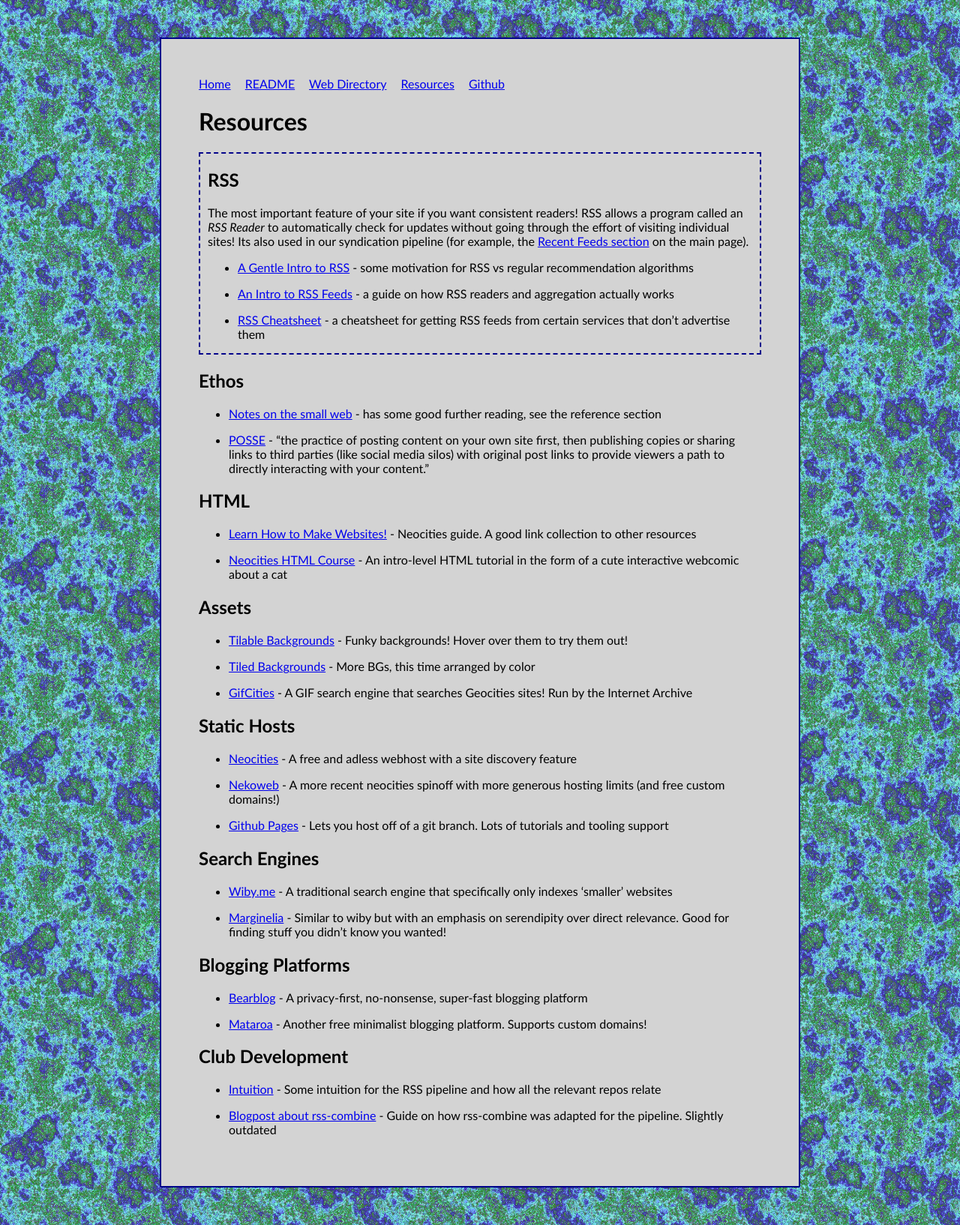
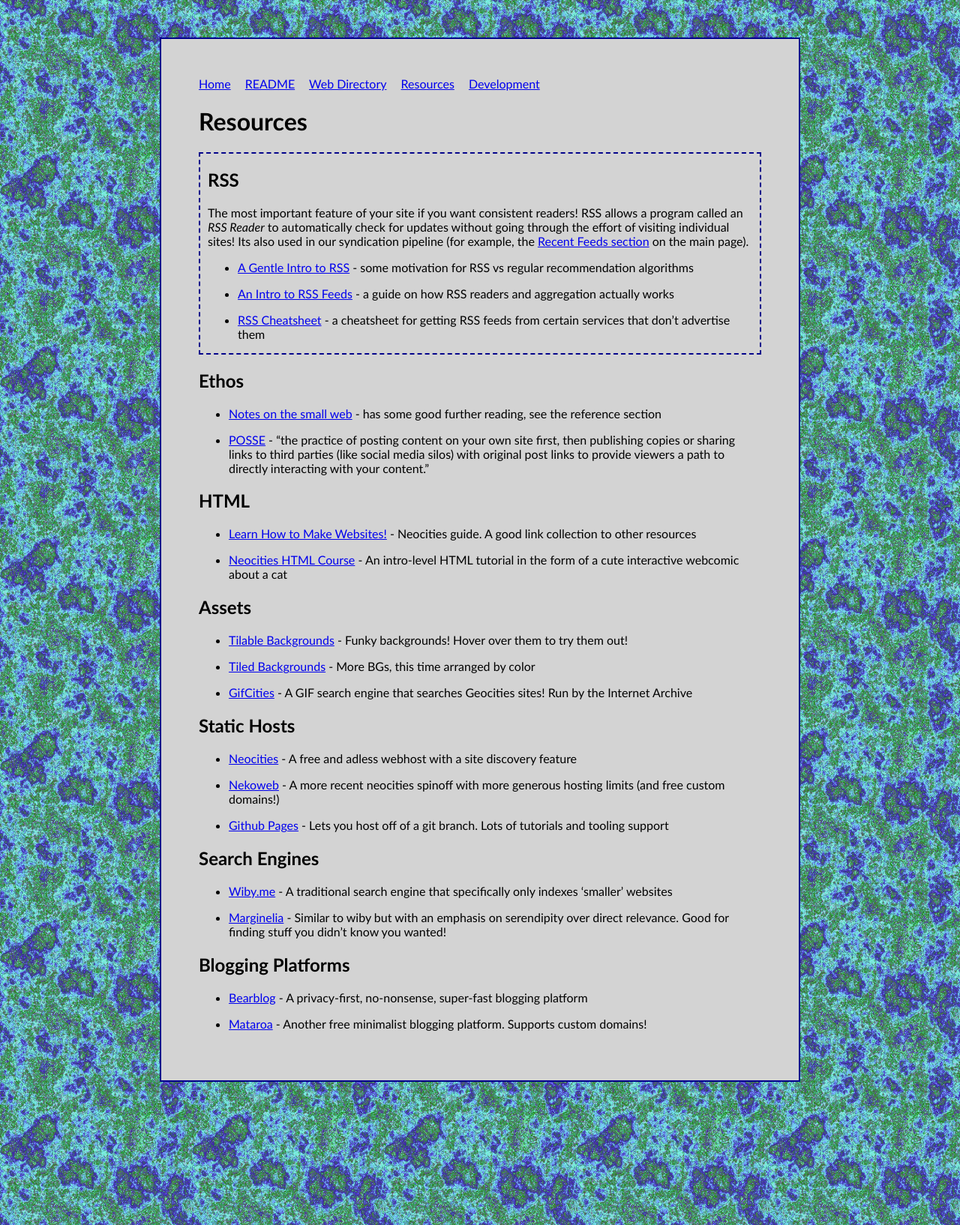
Before and after one commit to uoftwebloggingclub/uoftwebloggingclub.neocities.org, a Jekyll site: the page built from resources/index.md, in a window 1280 px wide. Shown: the whole page at 75% size. Built offline with Jekyll 4.4.1, drawn with Linux system fonts in a browser that asks for light colours; our own code applies the rules of GitHub Pages for plain Markdown files.

Commit message:
Add a "Development" page for technical docs/links
Also remove stuff that has been moved to the Development page.

```diff
--- a/_includes/navbar.html
+++ b/_includes/navbar.html
@@ -3,5 +3,5 @@
     <a href="/readme">README</a>
     <a href="/dir">Web Directory</a>
     <a href="/resources">Resources</a>
-    <a href="https://github.com/uoftwebloggingclub/uoftwebloggingclub.neocities.org">Github</a>
+    <a href="/development">Development</a>
 </div>
--- a/assets/css/index.scss
+++ b/assets/css/index.scss
@@ -37,6 +37,18 @@
     a {
         margin-left: 15px;
     }
+}
+
+pre {
+    border: 2px greenyellow;
+    background-color: #222;
+    color: greenyellow;
+    padding: 10px;
+    overflow-x: auto;
+}
+
+code {
+  font-size: 1.2em;
 }
 
 .description {
--- a/dir.html
+++ b/dir.html
@@ -4,8 +4,7 @@
 
 <h1>Web Directory</h1>
 
-<p>Click <a href="/rss">here</a> for just a plain-text list of RSS feeds. You can also download an <a href="/rss.opml" download="uoftwhwc.opml">OPML file</a> containing these feeds.</p>
-<p><a href="/members.json">Here</a> is a JSON representation of the member list.</p>
+<p>You can also download an <a href="/rss.opml" download="uoftwhwc.opml">OPML file</a> containing these feeds (<a href="https://indieweb.org/OPML">What is an OPML file?</a>).</p>
 
 {% for member in site.members %}
 
--- a/resources/index.md
+++ b/resources/index.md
@@ -57,9 +57,3 @@
 - [Bearblog](https://bearblog.dev/) - A privacy-first, no-nonsense, super-fast blogging platform
 
 - [Mataroa](https://mataroa.blog/) - Another free minimalist blogging platform. Supports custom domains!
-
-## Club Development
-
-- [Intuition](https://farazkaleemmalik.cyou/projects/webloggingclub/) - Some intuition for the RSS pipeline and how all the relevant repos relate
-
-- [Blogpost about rss-combine](https://farazkaleemmalik.cyou/blog/2024/githubactions1/) - Guide on how rss-combine was adapted for the pipeline. Slightly outdated
```
Also changed, not shown: development.md (added, +46 -0 lines).
